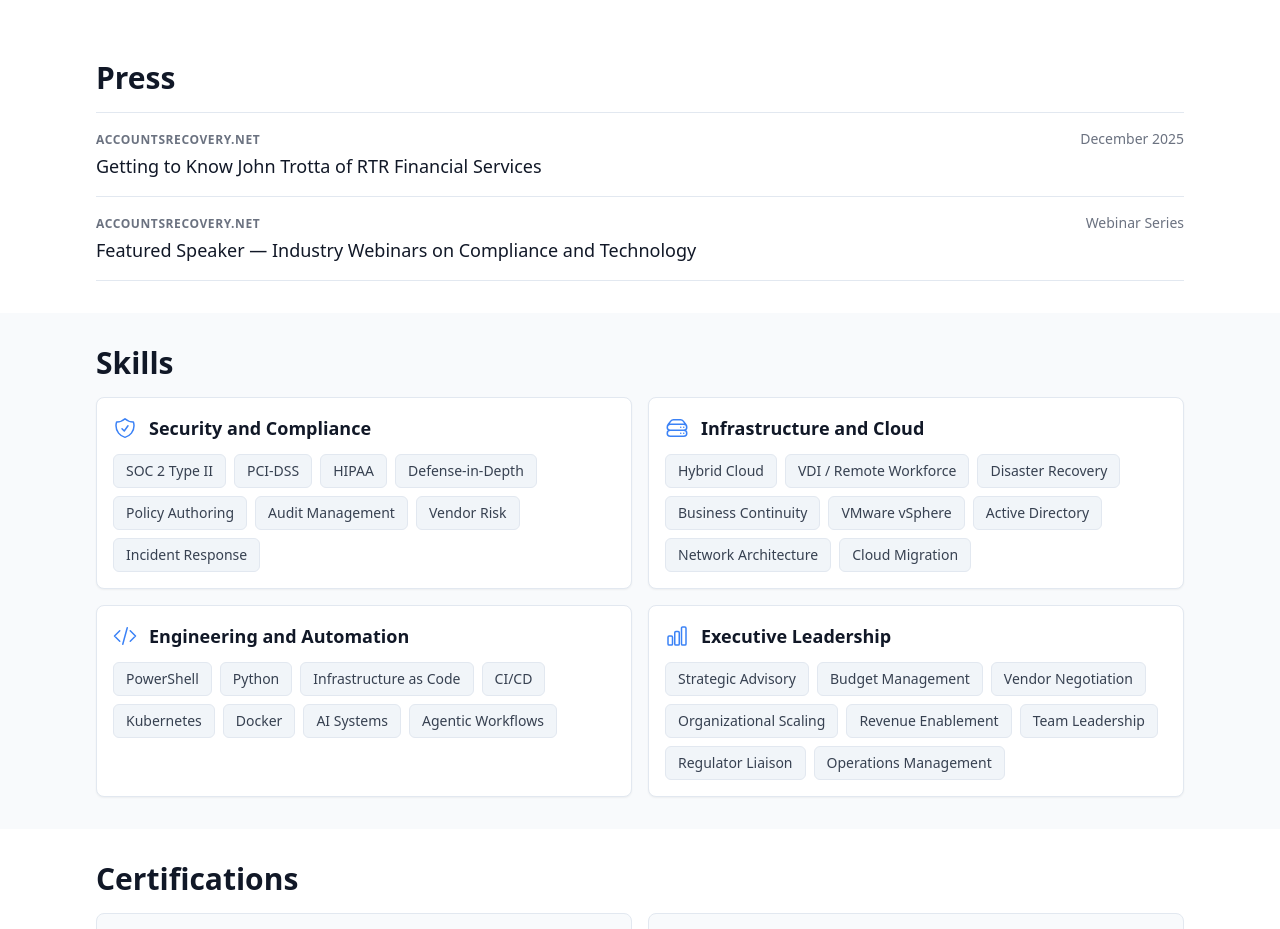
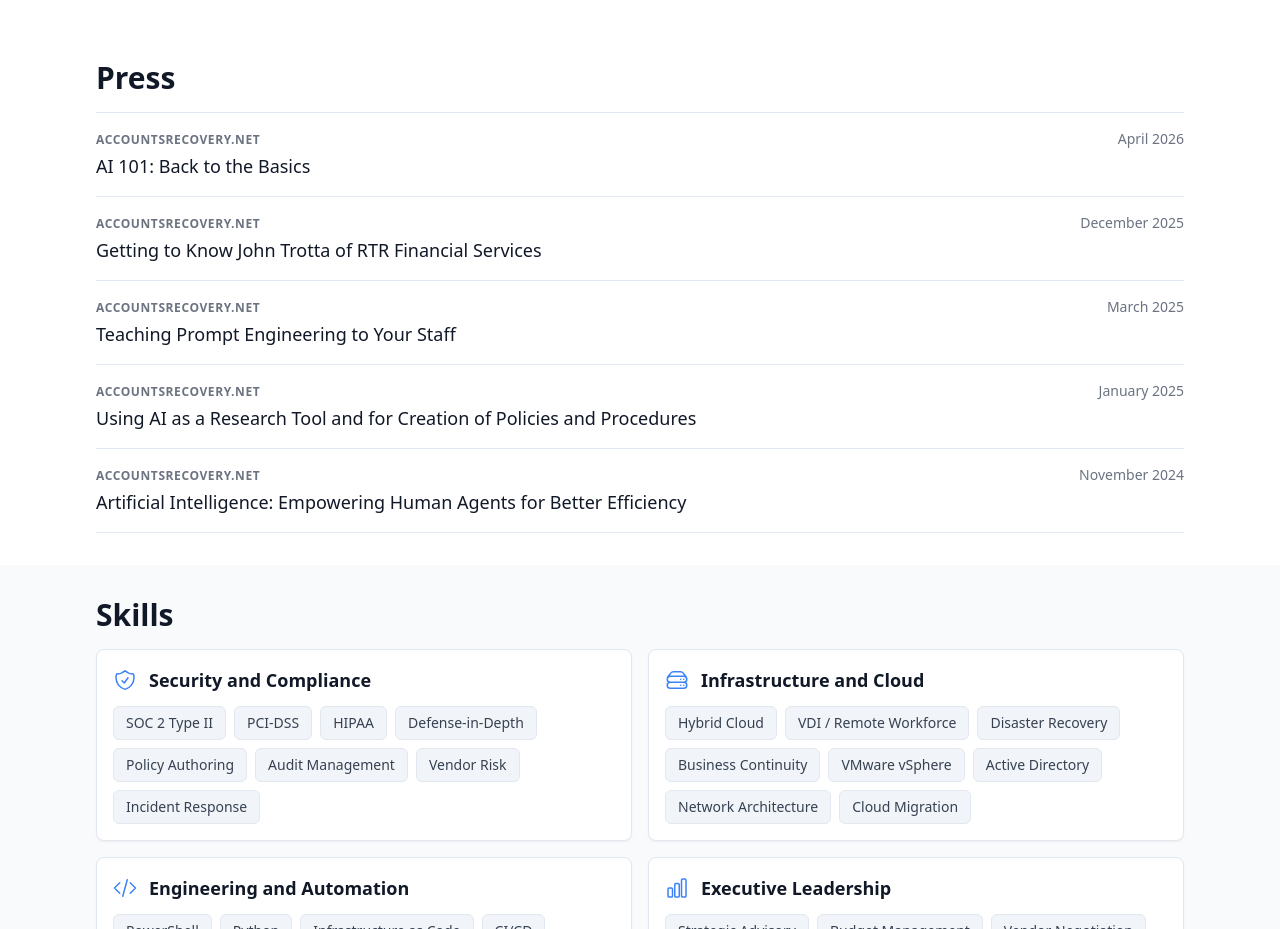
Before and after one commit to johntrottadev/jtrotta.dev, a Next.js app: page / in a window 1280 px wide. Shown: the part 2240-3169 px from the top of the page. Built offline with nearby package versions, Linux system fonts and the light colour scheme.

Commit message:
Expand Press section: 4 individual webinars + interview, chronological newest-first

```diff
--- a/src/data/resume.ts
+++ b/src/data/resume.ts
@@ -283,15 +283,33 @@ export const resumeData: ResumeData = {
   press: [
     {
       publication: "AccountsRecovery.net",
+      date: "April 2026",
+      title: "AI 101: Back to the Basics",
+      url: "https://www.accountsrecovery.net/courses/ai-101-back-to-the-basics-from-04-02-2026/",
+    },
+    {
+      publication: "AccountsRecovery.net",
       date: "December 2025",
       title: "Getting to Know John Trotta of RTR Financial Services",
       url: "https://www.accountsrecovery.net/2025/12/11/getting-to-know-john-trotta-of-rtr-financial-services/",
     },
     {
       publication: "AccountsRecovery.net",
-      date: "Webinar Series",
-      title: "Featured Speaker — Industry Webinars on Compliance and Technology",
-      url: "https://www.accountsrecovery.net/course-tag/john-trotta/",
+      date: "March 2025",
+      title: "Teaching Prompt Engineering to Your Staff",
+      url: "https://www.accountsrecovery.net/courses/teaching-prompt-engineering-to-your-staff-from-3-5-2025/",
+    },
+    {
+      publication: "AccountsRecovery.net",
+      date: "January 2025",
+      title: "Using AI as a Research Tool and for Creation of Policies and Procedures",
+      url: "https://www.accountsrecovery.net/courses/using-ai-as-a-research-tool-and-for-creation-of-policies-and-procedures-from-1-7-2025/",
+    },
+    {
+      publication: "AccountsRecovery.net",
+      date: "November 2024",
+      title: "Artificial Intelligence: Empowering Human Agents for Better Efficiency",
+      url: "https://www.accountsrecovery.net/courses/artificial-intelligence-empowering-human-agents-for-better-efficiency-from-11-6-2024/",
     },
   ],
 };
```
